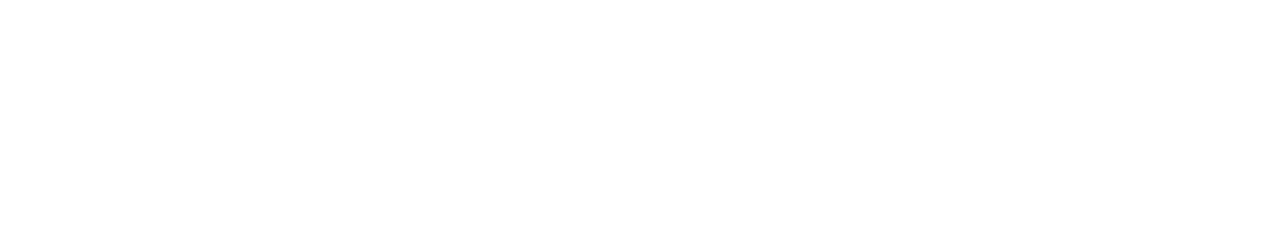
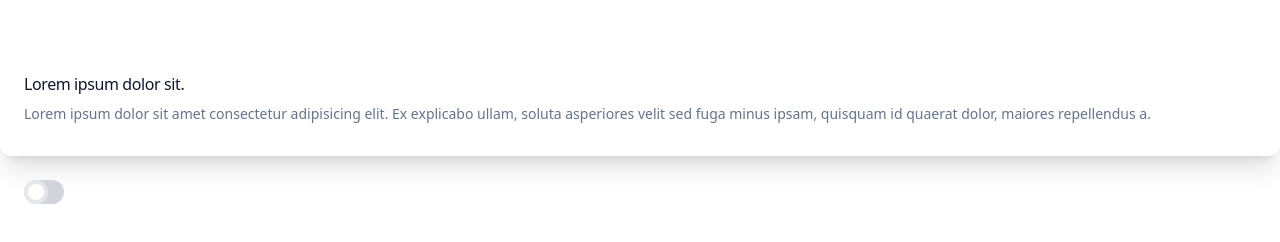
Before and after one commit to Ruslansabitov312/tailwind-sandbox, a plain HTML site: page 18-dark-mode/index.html in a window 1280 px wide. Drawn offline with nearby package versions, Linux system fonts and the light colour scheme.

Commit message:
Dark Mode

```diff
--- a/18-dark-mode/index.html
+++ b/18-dark-mode/index.html
@@ -1,14 +1,64 @@
 <!DOCTYPE html>
-<html lang="en" class="dark">
+<html lang="en">
   <head>
     <meta charset="UTF-8" />
     <meta http-equiv="X-UA-Compatible" content="IE=edge" />
     <meta name="viewport" content="width=device-width, initial-scale=1.0" />
     <script src="https://cdn.tailwindcss.com"></script>
+    <script>
+      tailwind.config = {
+        darkMode: 'class',
+      }
+    </script>
+    <style>
+      .toggle-checkbox:checked {
+        right: 0;
+        border-color: #68d391;
+      }
+      .toggle-checkbox:checked + .toggle-label {
+        background-color: #68d391;
+      }
+    </style>
     <title>Dark Mode</title>
   </head>
   <body>
-    <!-- By default, you can have your project use whatever mode your OS is using. You can use "dark:{class}". You can also set your config to use a class instead of using your OS mode -->
+    <div
+      class="container mx-auto mt-10 bg-white dark:bg-slate-900 rounded-xl px-6 py-8 shadow-xl"
+    >
+      <h3 class="text-slate-900 dark:text-white font-medium tracking-tight">
+        Lorem ipsum dolor sit.
+      </h3>
+      <p class="text-slate-500 dark:text-slate-400 mt-2 text-sm">
+        Lorem ipsum dolor sit amet consectetur adipisicing elit. Ex explicabo
+        ullam, soluta asperiores velit sed fuga minus ipsam, quisquam id quaerat
+        dolor, maiores repellendus a.
+      </p>
+    </div>
+
+    <div
+      class="relative inline-block w-10 mr-2 ml-6 mt-6 align-middle select-none transition duration-200 ease-in"
+    >
+      <input
+        type="checkbox"
+        name="toggle"
+        id="toggle"
+        class="toggle-checkbox absolute block w-6 h-6 rounded-full bg-white border-4 appearance-none cursor-pointer"
+      />
+      <label
+        for="toggle"
+        class="toggle-label block overflow-hidden h-6 rounded-full bg-gray-300 cursor-pointer"
+      ></label>
+    </div>
+
+    <script>
+      document.getElementById('toggle').addEventListener('change', function () {
+        if (this.checked) {
+          document.documentElement.classList.add('dark')
+        } else {
+          document.documentElement.classList.remove('dark')
+        }
+      })
+    </script>
   </body>
 </html>
 
```
